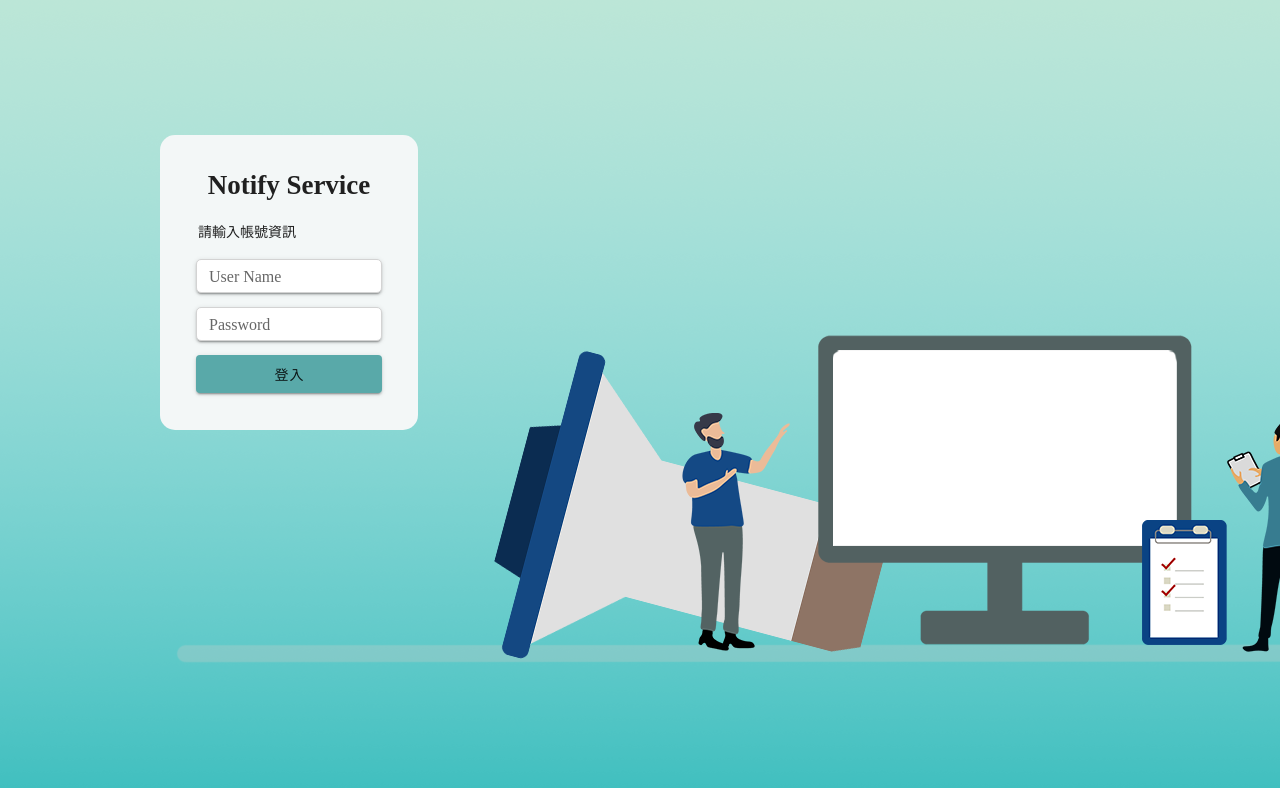
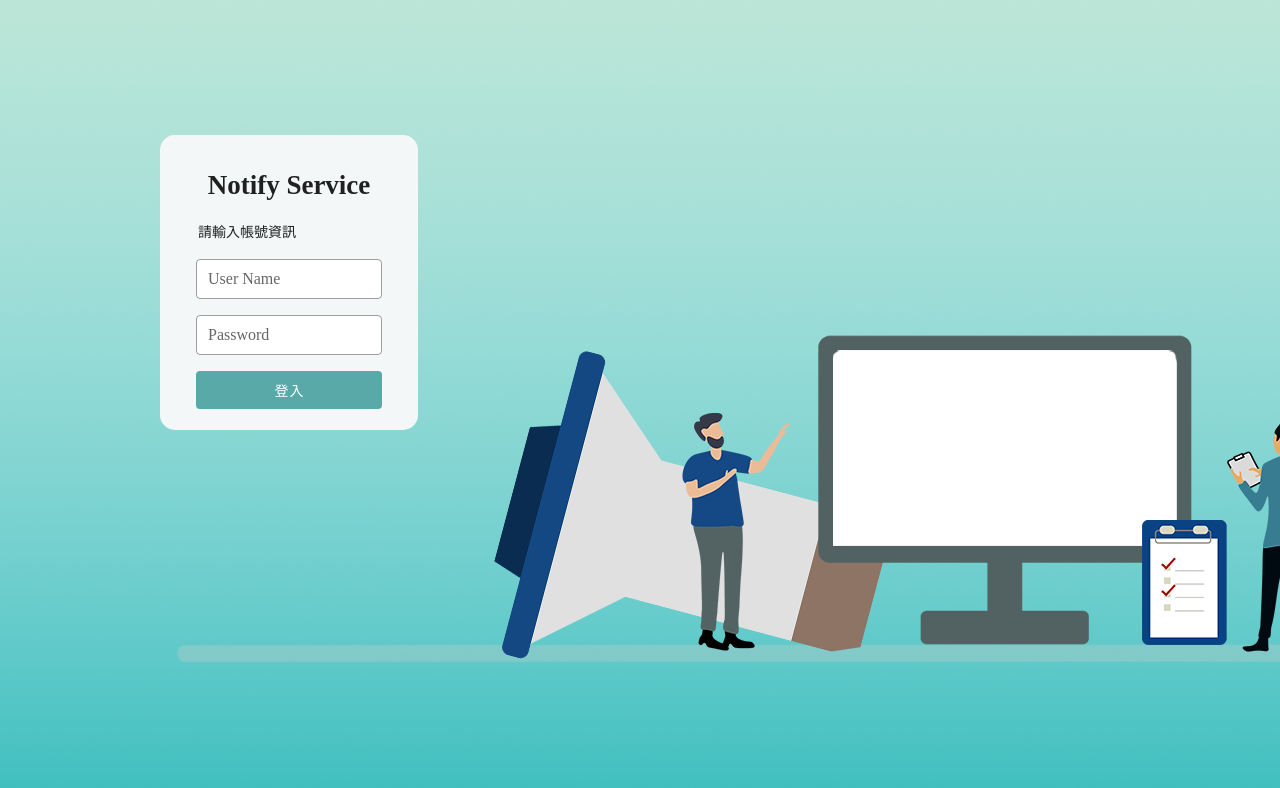
Before and after one commit to foxdaai2020/Notify, a Vue app in the folder web/: page /login in a window 1280 px wide. Shown: the top 788 px of the page. Built offline with nearby package versions, Linux system fonts and the light colour scheme; what vuetify-datetime-picker would draw is missing.

Commit message:
Modify Login Input Style

```diff
--- a/web/src/views/Login.vue
+++ b/web/src/views/Login.vue
@@ -6,30 +6,33 @@
       <p class="login-info">請輸入帳號資訊</p>
       <div class="login-input">
         <v-text-field
-          solo
+          outlined
           label="User Name"
           hide-details="auto"
           :style="{'min-height': '20px'}"
+          class="mb-4"
         ></v-text-field>
         <v-text-field
-          solo
+          outlined
           label="Password"
           hide-details="auto"
           :style="{'min-height': '20px'}"
+          class="mb-4"
         >
         </v-text-field>
       </div>
       <v-btn
-        color="#59A9A9"
+        color="FountainBlue White--text"
         width="186px"
         height="38px"
+        depressed
       >登入</v-btn>
     </div>
   </div>
 </div>
 </template>
 
-<style>
+<style lang="scss">
 .login {
   font-family: "Microsoft JhengHei";
   width: 100%;
@@ -70,10 +73,23 @@
   width: 186px;
 }
 
-.v-text-field.v-text-field--solo .v-input__control .v-input__slot {
-  min-height: 20px;
-  border: 1px solid lightgray;
-  border-radius: 5px;
-}
+// .v-text-field.v-text-field--solo .v-input__control .v-input__slot {
+//   min-height: 20px;
+//   border: 1px solid lightgray;
+//   border-radius: 5px;
+// }
+    .login-input {
+
+      .v-text-field--outlined .v-label {
+        top: unset;
+      }
+      .v-text-field {
+        background: var(--v-White-base);
+        .v-input__control .v-input__slot {
+          min-height: 40px;
+        }
+      }
+    }
+
 
 </style>
```
